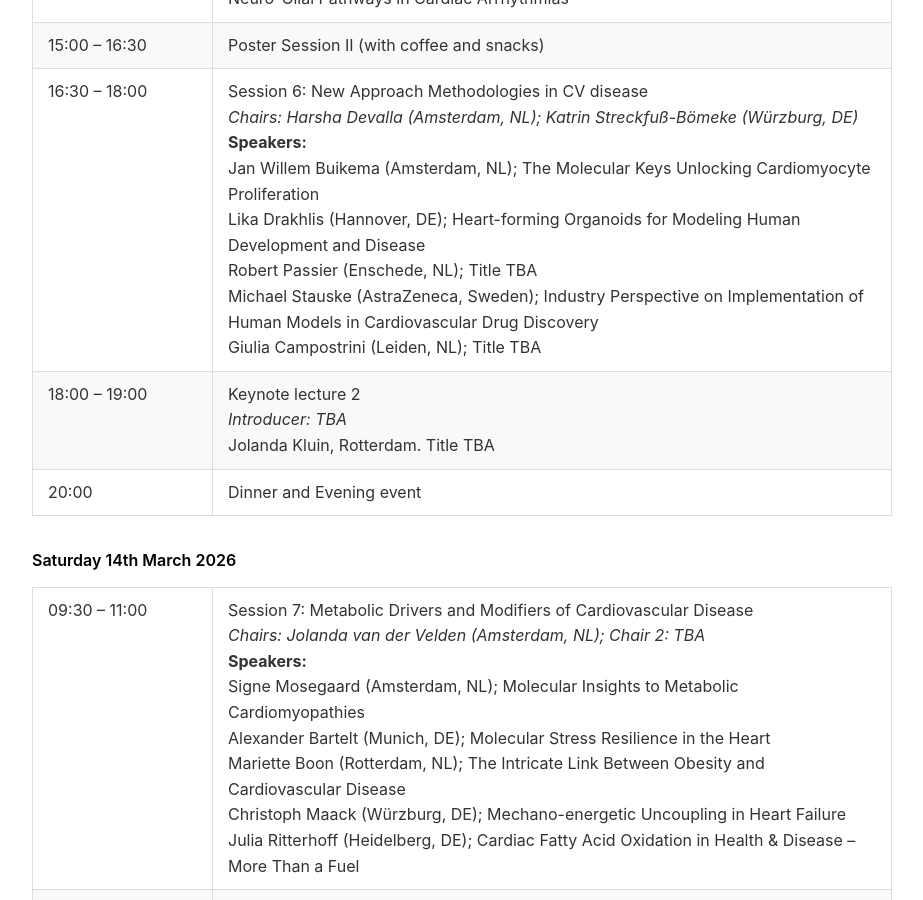
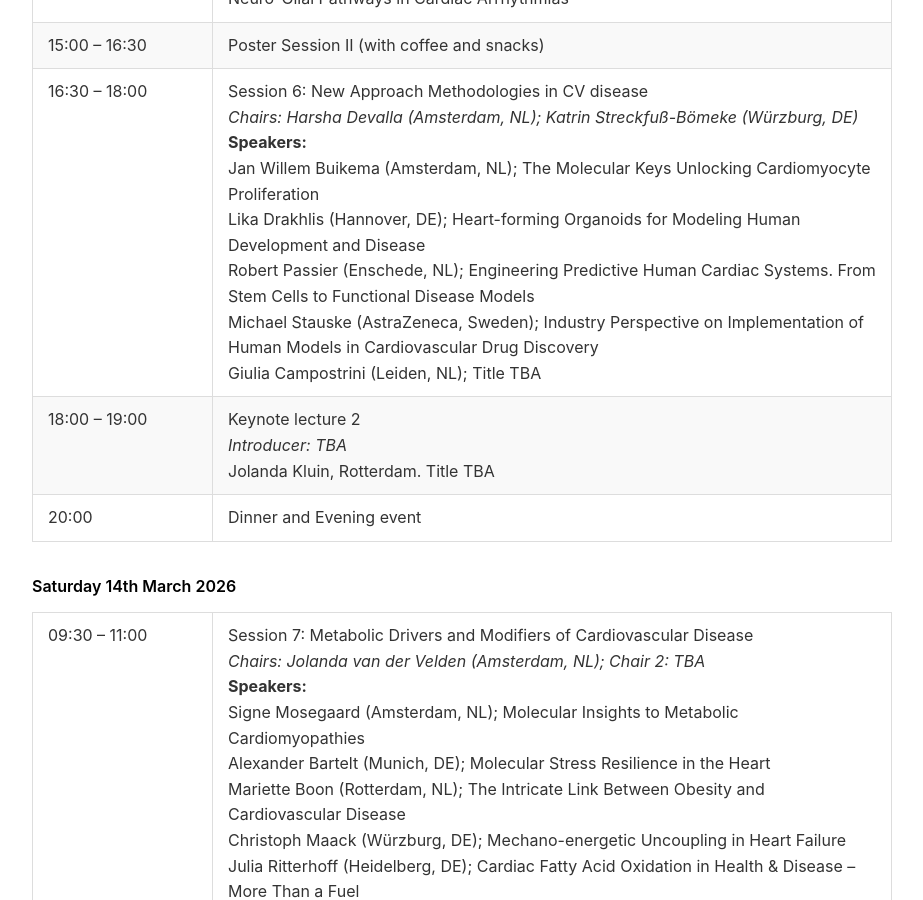
Before and after one commit to Illusioner/dutch-german-cardiology-2026, a Jekyll site: the page index.html, which Jekyll copies as it is, in a window 1280 px wide and 900 px high, scrolled down 3485 px. Shown: the whole window, without its empty margins (178-1101 px from the left). Built offline with Jekyll 4.4.1, drawn with Linux system fonts in a browser that asks for light colours; a script that is not in the unit is left out.

Commit message:
Updated Titles - 5

```diff
--- a/index.html
+++ b/index.html
@@ -118,7 +118,7 @@
                     </tr>
                     <tr>
                         <td>16:30 – 18:00</td>
-                        <td>Session 6: New Approach Methodologies in CV disease<br><em>Chairs: Harsha Devalla (Amsterdam, NL); Katrin Streckfuß-Bömeke (Würzburg, DE)</em><br><strong>Speakers:</strong><br>Jan Willem Buikema (Amsterdam, NL); The Molecular Keys Unlocking Cardiomyocyte Proliferation<br>Lika Drakhlis (Hannover, DE); Heart-forming Organoids for Modeling Human Development and Disease<br>Robert Passier (Enschede, NL); Title TBA<br>Michael Stauske (AstraZeneca, Sweden); Industry Perspective on Implementation of Human Models in Cardiovascular Drug Discovery<br>Giulia Campostrini (Leiden, NL); Title TBA</td>
+                        <td>Session 6: New Approach Methodologies in CV disease<br><em>Chairs: Harsha Devalla (Amsterdam, NL); Katrin Streckfuß-Bömeke (Würzburg, DE)</em><br><strong>Speakers:</strong><br>Jan Willem Buikema (Amsterdam, NL); The Molecular Keys Unlocking Cardiomyocyte Proliferation<br>Lika Drakhlis (Hannover, DE); Heart-forming Organoids for Modeling Human Development and Disease<br>Robert Passier (Enschede, NL); Engineering Predictive Human Cardiac Systems. From Stem Cells to Functional Disease Models<br>Michael Stauske (AstraZeneca, Sweden); Industry Perspective on Implementation of Human Models in Cardiovascular Drug Discovery<br>Giulia Campostrini (Leiden, NL); Title TBA</td>
                     </tr>
                     <tr>
                         <td>18:00 – 19:00</td>
```
